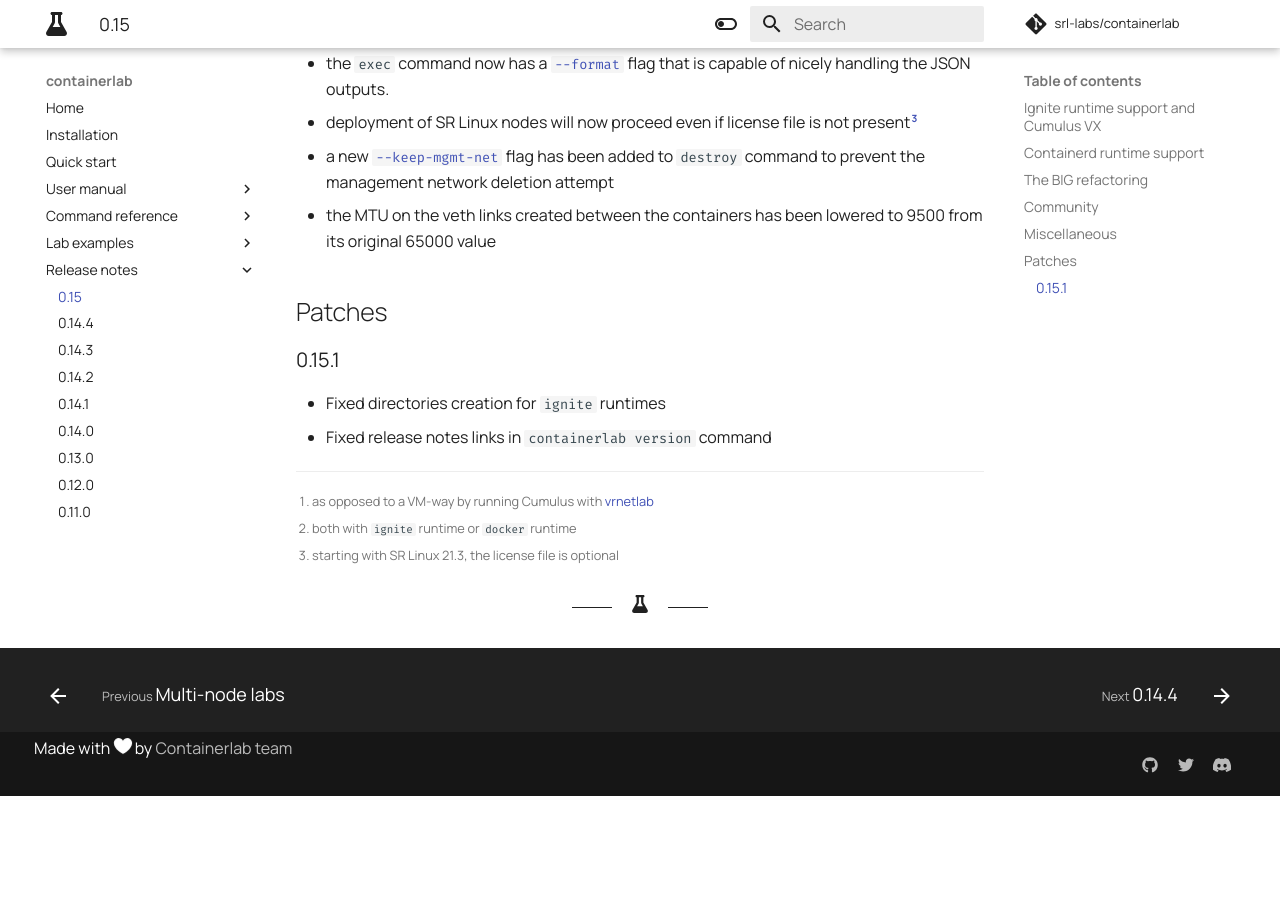
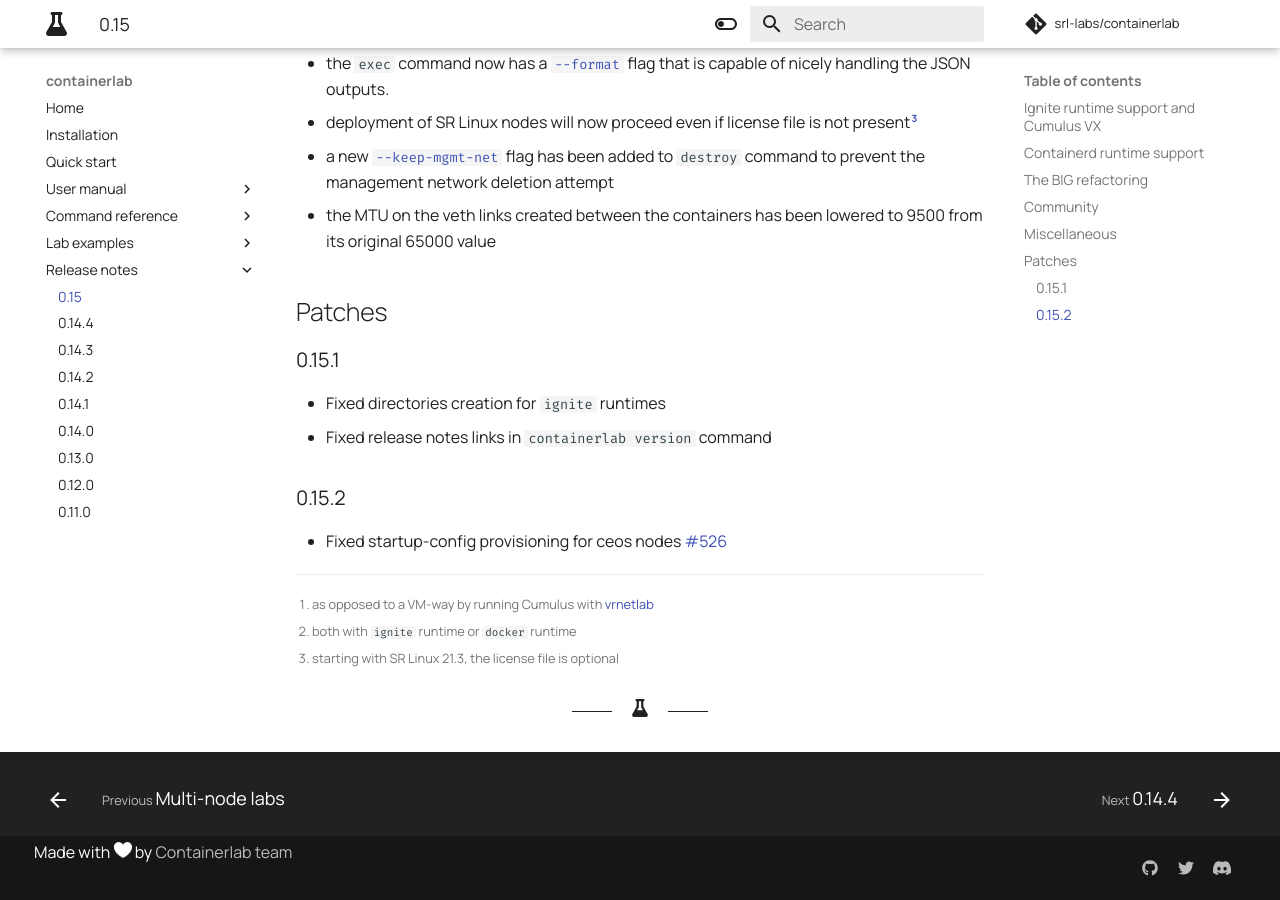
Before and after one commit to srl-labs/containerlab, an MkDocs documentation site: the page built from docs/rn/0.15.md, in a window 1280 px wide and 900 px high, scrolled down 1566 px. Built offline with MkDocs 1.6.1 and Material for MkDocs 9.7.7, drawn with Linux system fonts in a browser that asks for light colours; comment, search, counter and statistics services are not loaded; before the commit the page ends 2362 px from its top, so only the background shows below that.

Commit message:
rn entry

```diff
--- a/docs/rn/0.15.md
+++ b/docs/rn/0.15.md
@@ -43,6 +43,9 @@ With that in mind we launched the containerlab's own [discord server](https://di
 * Fixed directories creation for `ignite` runtimes
 * Fixed release notes links in `containerlab version` command
 
+### 0.15.2
+* Fixed startup-config provisioning for ceos nodes [#526](https://github.com/srl-labs/containerlab/issues/526)
+
 [^1]: as opposed to a VM-way by running Cumulus with [vrnetlab](../manual/vrnetlab.md)
 [^2]: both with `ignite` runtime or `docker` runtime
 [^3]: starting with SR Linux 21.3, the license file is optional
```
